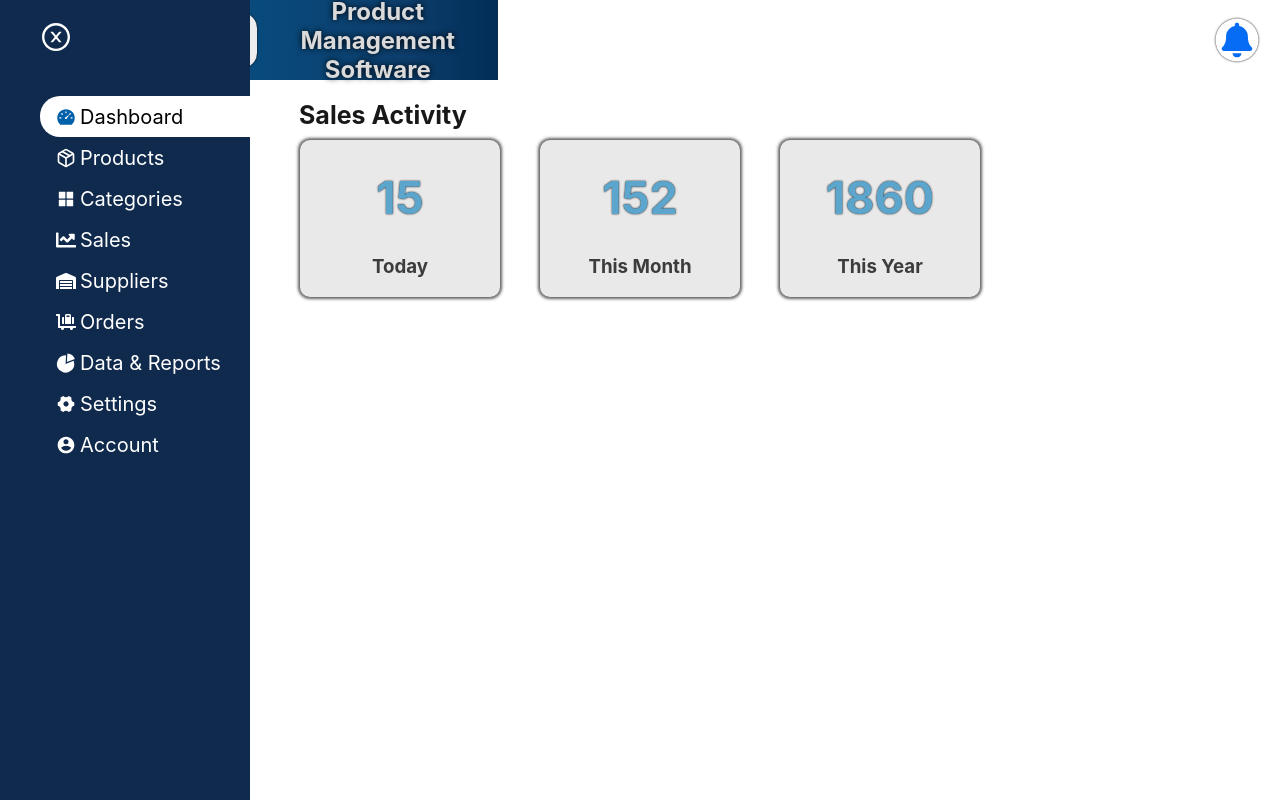
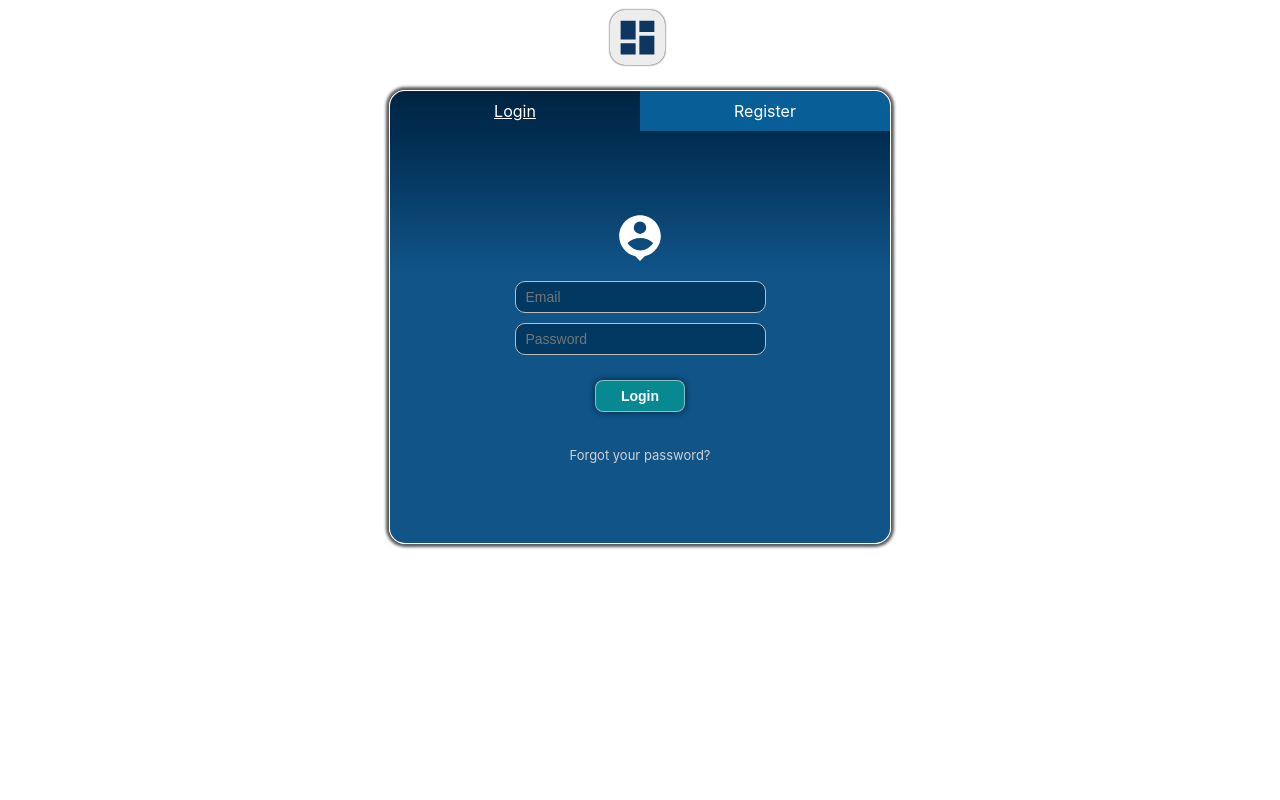
Before and after one commit to rilindtasholli/product-management-software, a React (Create React App) app in the folder Front-End/management-app/: page /dashboard in a window 1280 px wide. Built offline with nearby package versions, Linux system fonts and the light colour scheme.

Commit message:
created Login & Register Forms

```diff
--- a/Front-End/management-app/src/App.css
+++ b/Front-End/management-app/src/App.css
@@ -3,4 +3,17 @@
   justify-content: center;
   align-items: center;
   flex-direction: column;
+
+  animation: loadMainContent ease 0.5s;
 }
+
+@keyframes loadMainContent{
+  0%{
+    transform: scale(0.8);
+    opacity: 0.5;
+  }
+  100%{
+    transform: scale(1);
+    opacity: 1;
+  }
+}
--- a/Front-End/management-app/src/App.js
+++ b/Front-End/management-app/src/App.js
@@ -1,34 +1,60 @@
+import React, { Component } from 'react';
 import './App.css';
 import Navbar from './components/Navbar.js';
 import {BrowserRouter as Router, Switch, Route} from 'react-router-dom';
+import { Redirect } from "react-router-dom";
 import Dashboard from './pages/Dashboard';
 import Products from './pages/Products';
+import LoginRegister from './pages/LoginRegister';
 
+export class App extends Component {
+  constructor(props) {
+    super(props)
+    this.state = {
+      loginActive: false
+    };
 
-function App() {
-  let active = 'dashboard';
-  return (
-    <div>
-     <Router>
+    this.handler = this.loginHandler.bind(this)
+  }
 
+  loginHandler() {
+      this.setState({
+        loginActive: true
+      })
+  }
 
-        <Navbar className='navbar'>
+  render() {
+    if(this.state.loginActive == true){
+      return (
 
-        </Navbar>
+        <div>
 
-        <Switch>
-          <Route path='/dashboard' exact component={Dashboard}/>
-          <Route path='/products' component={Products}/>
-          <Route path='/categories' />
-        </Switch>
-     </Router>
+       <Router>
+          <Navbar className='navbar'/>
 
+          <Redirect from="/" to="/dashboard" />
 
+          <Switch>
+            <Route path='/dashboard' exact component={Dashboard}/>
+            <Route path='/products' component={Products}/>
+            <Route path='/categories' />
+            <Route path='/login' component={LoginRegister}/>
+          </Switch>
+       </Router>
 
-    </div>
+      </div>
+      )
+    }else{
+      return (
 
+        <div>
+           <LoginRegister handler={this.handler}/>
+      </div>
+      )
 
-  );
+    }
+
+  }
 }
 
-export default App;
+export default App
--- a/Front-End/management-app/src/components/Navbar.js
+++ b/Front-End/management-app/src/components/Navbar.js
@@ -1,6 +1,7 @@
 import React, { useState } from 'react';
 import { FaBars } from 'react-icons/fa';
 import { RiSettings4Fill } from 'react-icons/ri';
+import { FiLogOut } from 'react-icons/fi';
 import { AiOutlineCloseCircle } from 'react-icons/ai';
 import { MdDashboard } from 'react-icons/md';
 import { FaBell } from 'react-icons/fa';
@@ -44,6 +45,8 @@ function Navbar() {
                         )
                     })}
                 </ul>
+
+                <a className='logout-button' href='/'>Logout <FiLogOut size='15px'/></a>
             </nav>
         </>
     )
--- a/Front-End/management-app/src/pages/Dashboard.js
+++ b/Front-End/management-app/src/pages/Dashboard.js
@@ -5,6 +5,7 @@ export class Dashboard extends Component {
     render() {
         return (
             <div className='main-content'>
+                <div>
                     <div className='sales-activity'>
                         <h1 className='container-title' >Sales Activity</h1>
                         <div className='sales-items'>
@@ -23,6 +24,13 @@ export class Dashboard extends Component {
                         </div>
                     </div>
                 </div>
+                {/* <div className='account-data'>
+
+                </div> */}
+
+
+
+            </div>
         )
     }
 }
--- /dev/null
+++ b/Front-End/management-app/src/pages/LoginRegister.js
@@ -0,0 +1,84 @@
+import React, { Component } from 'react';
+import {RiAccountPinCircleFill} from 'react-icons/ri';
+import {ImUserPlus} from 'react-icons/im';
+import { MdDashboard } from 'react-icons/md';
+import './css/LoginRegister.css';
+
+export class LoginRegister extends Component {
+
+    constructor() {
+        super();
+        this.state = {
+            loginFormActive: true
+        }
+    }
+
+    changeFormLogin(){
+            this.setState({
+                loginFormActive: true
+            })
+    }
+
+    changeFormRegister(){
+        this.setState({
+            loginFormActive: false
+        })
+    }
+
+    handleLoginClick(){
+        this.props.handler
+    }
+
+    render() {
+        let loginFormActive = this.state.loginFormActive ? true : false;
+
+        return (
+            <div className='main-content'>
+                <MdDashboard className='logo'/>
+               <div className='container'>
+                    <div className='login-register-form-buttons'>
+                        <a className={loginFormActive ? 'login-form-button buttonActive' : 'login-form-button'} onClick={() => this.changeFormLogin()}>Login</a>
+                        <a className={loginFormActive ? 'register-form-button' : 'register-form-button buttonActive'} onClick={() => this.changeFormRegister()}>Register</a>
+                    </div>
+                    <div className='main-form'>
+                        <div className={loginFormActive ? 'login-main-form' : 'login-main-form hidden'}>
+                            <form className='login-form'>
+                                <RiAccountPinCircleFill className='loginIcon'/>
+                                <input className='input' type='text' placeholder="Email"></input>
+                                <input className='input' type='password' placeholder="Password" />
+                                <button className='submit-button' type='submit' onClick={this.props.handler}>Login</button>
+                                <a href='/password-recovery' className='forgotPassword'>Forgot your password?</a>
+                            </form>
+                        </div>
+                        <div className={loginFormActive ? 'register-main-form hidden' : 'register-main-form'}>
+                        <form className='register-form'>
+                                <ImUserPlus className='registerIcon'/>
+                                <h3 className='register-title'>Create a new account</h3>
+                                <div className='name-section'>
+                                    <input className='input-short' type='text' placeholder="First Name" />
+                                    <input className='input-short' type='text' placeholder="Last Name" />
+                                </div>
+
+                                <input className='input' type='text' placeholder="Email" />
+
+                                <div className='phone-section'>
+                                    <h4 className='plus'>+</h4>
+                                    <input className='input-code' type='text' placeholder="Code" />
+                                    <input className='input-phone' type='text' placeholder="Phone Number" />
+                                </div>
+
+                                <div className='password-section'>
+                                    <input className='input' type='password' placeholder="Password" />
+                                    <input className='input' type='password' placeholder="Confirm-Password" />
+                                </div>
+                                <button className='submit-button' type='submit' >Register</button>
+                            </form>
+                        </div>
+                    </div>
+               </div>
+            </div>
+        )
+    }
+}
+
+export default LoginRegister
--- /dev/null
+++ b/Front-End/management-app/src/pages/css/LoginRegister.css
@@ -0,0 +1,202 @@
+.register-title, .plus{
+    color: rgb(220, 218, 218);
+}
+
+.container{
+    border: solid 1px white;
+    border-radius: 16px;
+    margin-top: 15px;
+    width: 500px;
+    height: auto;
+    box-shadow: 0px 0px 3px 3px rgb(0, 0, 0, 0.65);
+
+}
+
+.login-register-form-buttons{
+    display: flex;
+    justify-content: space-evenly;
+}
+
+.login-form-button{
+    background-color: rgb(8, 94, 151);
+    color: white;
+    width: 50%;
+    text-align: center;
+    border-radius: 15px 0 0 0;
+    /* border: solid 1px black; */
+    padding: 10px 0;
+
+}
+.login-form-button:hover{
+    background-color: rgb(5, 66, 107);
+    cursor: pointer;
+    transition: 0.3s;
+}
+
+.register-form-button{
+    background-color: rgb(8, 94, 151);
+    color: white;
+    width: 50%;
+    text-align: center;
+    border-radius: 0px 15px 0 0;
+    /* border: solid 1px black; */
+    padding: 10px 0;
+
+}
+.register-form-button:hover{
+    background-color: rgb(5, 66, 107);
+    cursor: pointer;
+    transition: 0.3s;
+}
+
+.buttonActive{
+    background: linear-gradient(0deg, rgba(0,43,79,1) 0%, rgba(0,36,64,1) 100%);
+    border: none;
+    cursor: auto;
+    text-decoration: underline;
+}
+.buttonActive:hover{
+    background: linear-gradient(0deg, rgba(0,43,79,1) 0%, rgba(0,36,64,1) 100%);
+    cursor: auto;
+    text-decoration: underline;
+}
+
+.hidden{
+    display: none;
+}
+
+.input{
+    background-color: #023963;
+    border: solid 1px rgb(189, 189, 189);
+    border-radius: 10px;
+    padding: 7px 10px;
+    font-size: 14px;
+    width: 229px;
+    color: white;
+    outline: none;
+    margin: 5px;
+}
+
+.input-short{
+    background-color: #023963;
+    border: solid 1px rgb(189, 189, 189);
+    border-radius: 10px;
+    padding: 7px 10px;
+    font-size: 14px;
+    width: 100px;
+    color: white;
+    outline: none;
+    margin: 3px;
+}
+.input-code{
+    background-color: #023963;
+    border: solid 1px rgb(189, 189, 189);
+    border-radius: 10px;
+    padding: 7px 10px;
+    font-size: 14px;
+    width: 32px;
+    text-align: center;
+    color: white;
+    outline: none;
+    margin: 3px;
+}
+.input-phone{
+    background-color: #023963;
+    border: solid 1px rgb(189, 189, 189);
+    border-radius: 10px;
+    padding: 7px 10px;
+    font-size: 14px;
+    width: 155px;
+    color: white;
+    outline: none;
+    margin: 3px;
+}
+
+.login-form{
+    display: flex;
+    flex-direction: column;
+    align-items: center;
+    padding: 80px 0;
+}
+
+.register-form{
+    display: flex;
+    flex-direction: column;
+    align-items: center;
+    padding: 70px 0;
+}
+
+.main-form{
+    height: 100%;
+    background: linear-gradient(0deg, rgba(16,84,136,1) 66%, rgba(0,43,79,1) 100%);
+    display: flex;
+    align-items: center;
+    justify-content: center;
+    border-radius: 0 0 15px 15px;
+}
+
+.submit-button{
+    background-color: #088992; /* Green */
+    border: solid 1px rgb(252, 249, 249, 0.5);
+    color: white;
+    padding: 7px 25px;
+    margin-top: 20px;
+    text-align: center;
+    text-decoration: none;
+    display: inline-block;
+    font-size: 14px;
+    font-weight: 700;
+    border-radius: 8px;
+    max-width: 150px;
+    cursor: pointer;
+    transition: .45s;
+    box-shadow: 0px 0px 5px 2px rgb(0,0,0, 0.35);
+}
+
+.submit-button:hover{
+    background-color: #02586b;
+    transition: 0.3s;
+}
+
+.loginIcon{
+    color: white;
+    font-size: 50px;
+    margin-bottom: 15px;
+}
+
+.registerIcon{
+    color: white;
+    font-size: 50px;
+}
+
+.checkbox{
+    height: 25px;
+  width: 25px;
+  background-color: #eee;
+}
+
+.forgotPassword{
+    color: rgb(209, 209, 209);
+    margin-top: 35px;
+    font-size: 13px;
+    text-decoration: none;
+}
+
+.forgotPassword:hover{
+    text-decoration: underline;
+}
+
+.phone-section{
+    display: flex;
+    align-items: center;
+    justify-content: center;
+    margin: 10px;
+}
+
+.password-section{
+    display: flex;
+    flex-direction: column;
+    align-items: center;
+    justify-content: center;
+
+}
```
Also changed, not shown: Front-End/management-app/src/components/Navbar.css (+25 -0 lines), 1 other file (tests, documents, lock files or other folders). Lines whose indentation alone changed are shown as unchanged.
